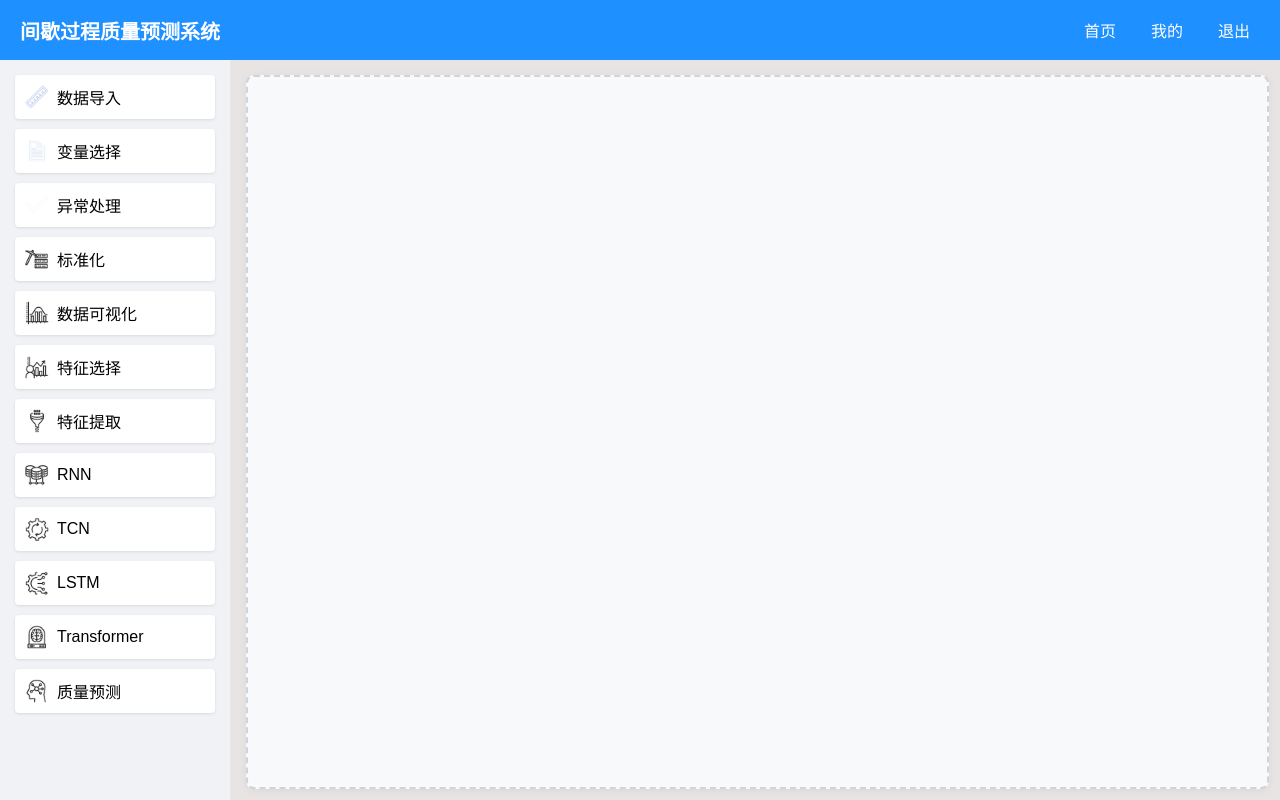
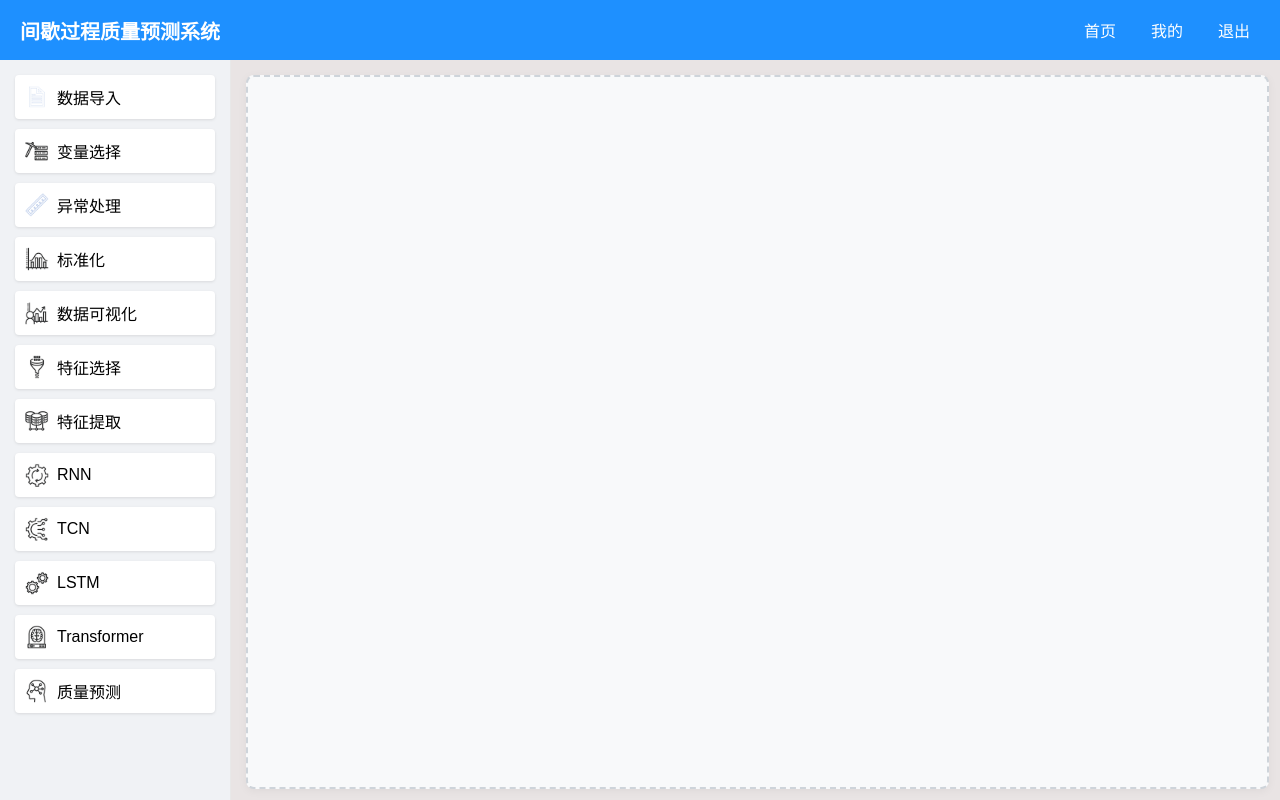
Before and after one commit to garcey6/quality-prediction-frontend, a Vue app: page / in a window 1280 px wide. Built offline with nearby package versions, Linux system fonts and the light colour scheme.

Commit message:
图片更改

```diff
--- a/src/views/QualityPrediction.vue
+++ b/src/views/QualityPrediction.vue
@@ -49,16 +49,16 @@ export default {
   data() {
     return {
       moduleTemplates: [
-        { name: '数据导入', icon: '/img/1.png', type: 'dataImport' },
-        { name: '变量选择', icon: '/img/2.png', type: 'variableSelect' },
-        { name: '异常处理', icon: '/img/3.png', type: 'exceptionHandling' },
-        { name: '标准化', icon: '/img/4.png', type: 'standardization' },
-        { name: '数据可视化', icon: '/img/5.png', type: 'dataVisualization' },
-        { name: '特征选择', icon: '/img/6.png', type: 'featureSelection' },
-        { name: '特征提取', icon: '/img/7.png', type:'featureExtraction' },
-        { name: 'RNN', icon: '/img/8.png', type:'RNN' },
-        { name: 'TCN', icon: '/img/9.png', type:'TCN' },
-        { name: 'LSTM', icon: '/img/10.png', type:'LSTM' },
+        { name: '数据导入', icon: '/img/2.png', type: 'dataImport' },
+        { name: '变量选择', icon: '/img/4.png', type: 'variableSelect' },
+        { name: '异常处理', icon: '/img/1.png', type: 'exceptionHandling' },
+        { name: '标准化', icon: '/img/5.png', type: 'standardization' },
+        { name: '数据可视化', icon: '/img/6.png', type: 'dataVisualization' },
+        { name: '特征选择', icon: '/img/7.png', type: 'featureSelection' },
+        { name: '特征提取', icon: '/img/8.png', type:'featureExtraction' },
+        { name: 'RNN', icon: '/img/9.png', type:'RNN' },
+        { name: 'TCN', icon: '/img/10.png', type:'TCN' },
+        { name: 'LSTM', icon: '/img/11.png', type:'LSTM' },
         { name: 'Transformer', icon: '/img/12.png', type:'Transformer' },
         { name: '质量预测', icon: '/img/13.png', type:'QualityPrediction' },
         // 其他模块...
```
